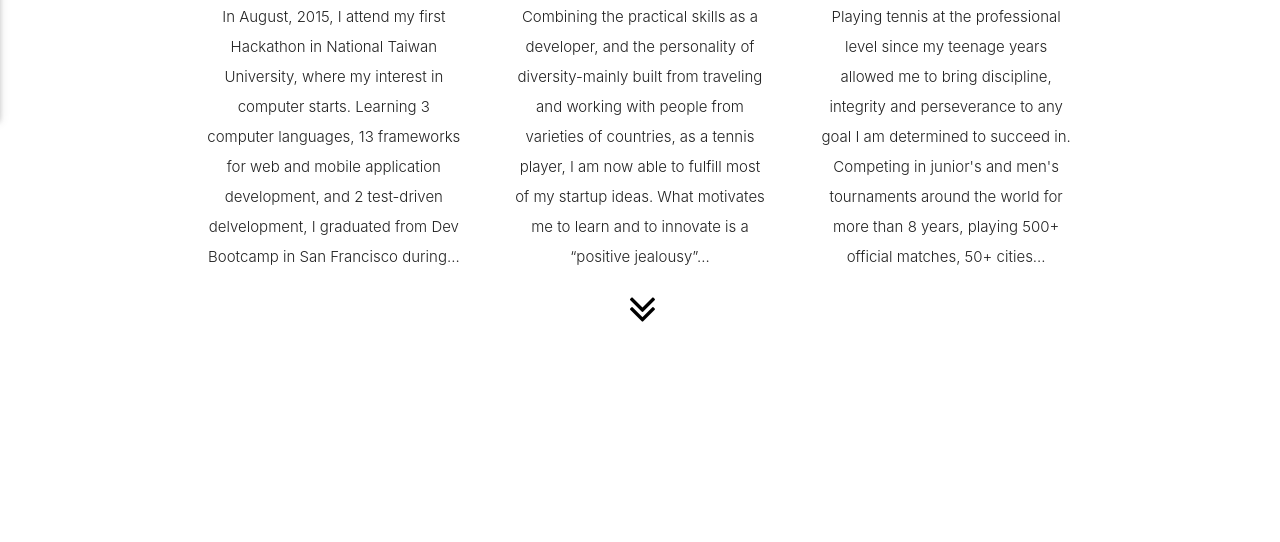
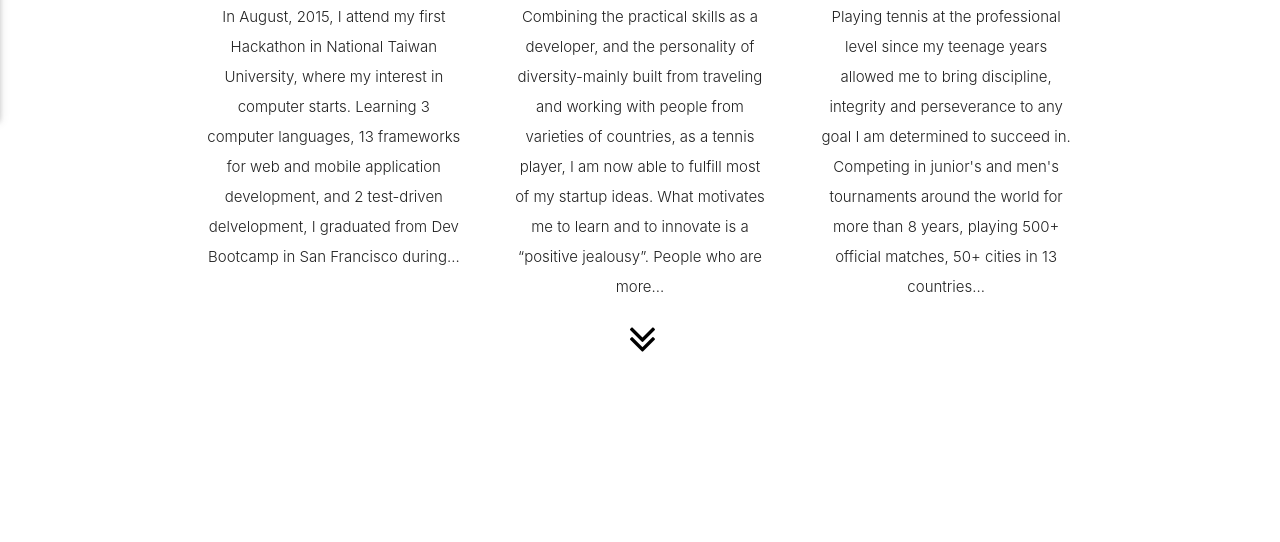
Before and after one commit to Hank860502/Personal-web, a Rails app: page / in a window 1280 px wide; the page is wider, and only the part inside the window is pictured. Shown: the part 740-1282 px from the top of that part. Run offline with Rails 7, Linux system fonts and the light colour scheme; style sheets or scripts are compiled from the project's sources; some libraries are stand-ins or nearby versions; some web fonts are replaced.

Commit message:
adjust length of intro

```diff
--- a/app/assets/javascripts/init.js
+++ b/app/assets/javascripts/init.js
@@ -21,7 +21,7 @@ $(document).ready(function() {
         onmouseout: function (d, i) { console.log("onmouseout", d, i); }
 	  },
 	  color: {
-	  	pattern: ["#E77400", "#E70000", "#0073E7", "#e9e919", "#74e700", "#68cf00", "#5cb800"]
+	  	pattern: ["#E77400", "#E70000", "#0074E7", "#e7e700", "#00e700", "#74e700", "#68cf00"]
 	  },
     donut: {
         title: "TECHNOLOGIES"
--- a/app/views/welcome/index.html.haml
+++ b/app/views/welcome/index.html.haml
@@ -30,14 +30,14 @@
           %h2.center.black-text
             %i.material-icons group
           %h5.center ENTREPRENEUR
-          %p.light Combining the practical skills as a developer, and the personality of diversity-mainly built from traveling and working with people from varieties of countries, as a tennis player, I am now able to fulfill most of my startup ideas. What motivates me to learn and to innovate is a “positive jealousy”...
+          %p.light Combining the practical skills as a developer, and the personality of diversity-mainly built from traveling and working with people from varieties of countries, as a tennis player, I am now able to fulfill most of my startup ideas. What motivates me to learn and to innovate is a “positive jealousy”. People who are more...
           %p.light.more_text Combining the practical skills as a developer, and the personality of diversity-mainly built from traveling and working with people from varieties of countries, as a tennis player, I am now able to fulfill most of my startup ideas. What motivates me to learn and to innovate is a “positive jealousy”. People who are more successful than I make me feel a strong curiosity that makes eager to learn. Therefore, I enjoy stepping out of my comfort zone and embrace myself in an unfamiliar enviroment for my best learning. In conclusion, passionate and preseverance are the words to describe myself as an entrepreneur.
       .col.s12.m4
         .icon-block
           %h2.center.black-text
             %i.material-icons power_settings_new
           %h5.center ATHLETE
-          %p.light Playing tennis at the professional level since my teenage years allowed me to bring discipline, integrity and perseverance to any goal I am determined to succeed in. Competing in junior's and men's tournaments around the world for more than 8 years, playing 500+ official matches, 50+ cities...
+          %p.light Playing tennis at the professional level since my teenage years allowed me to bring discipline, integrity and perseverance to any goal I am determined to succeed in. Competing in junior's and men's tournaments around the world for more than 8 years, playing 500+ official matches, 50+ cities in 13 countries...
           %p.light.more_text Playing tennis at the professional level since my teenage years allowed me to bring discipline, integrity and perseverance to any goal I am determined to succeed in. Competing in junior's and men's tournaments around the world for more than 8 years, playing 500+ official matches, 50+ cities in 13 countries, and 100000+ hours on practicing, I could not ask for a more plentiful childhood than this. With the highest ranking of #367 in World Junior Tennis, I begin my journey in men's professional tennis at the age of 18.
           %a.new_page.more_text{:href=>"http://www.itftennis.com/juniors/players/player/profile.aspx?PlayerID=100211263"} See my ITF profile
 
```
